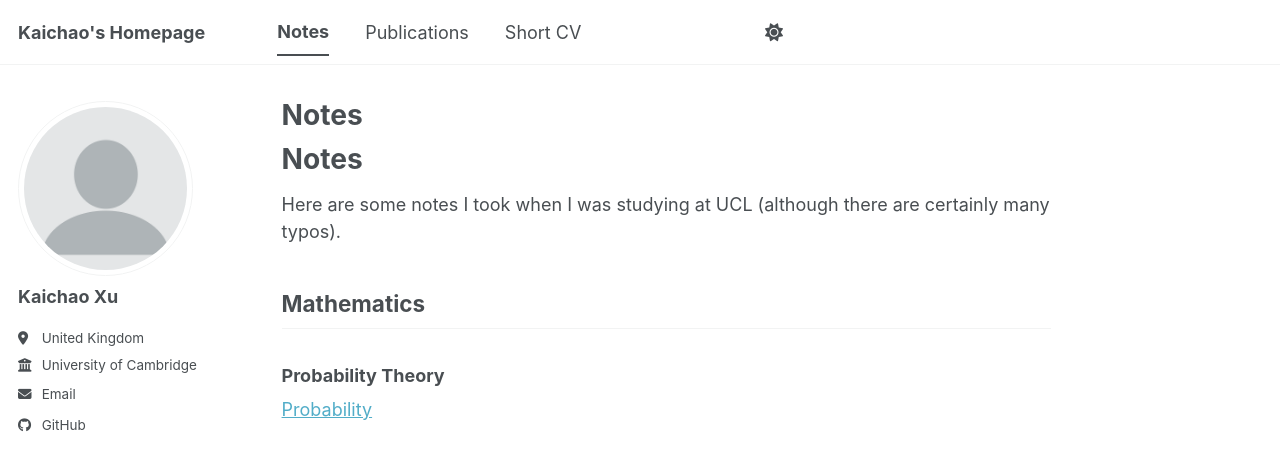
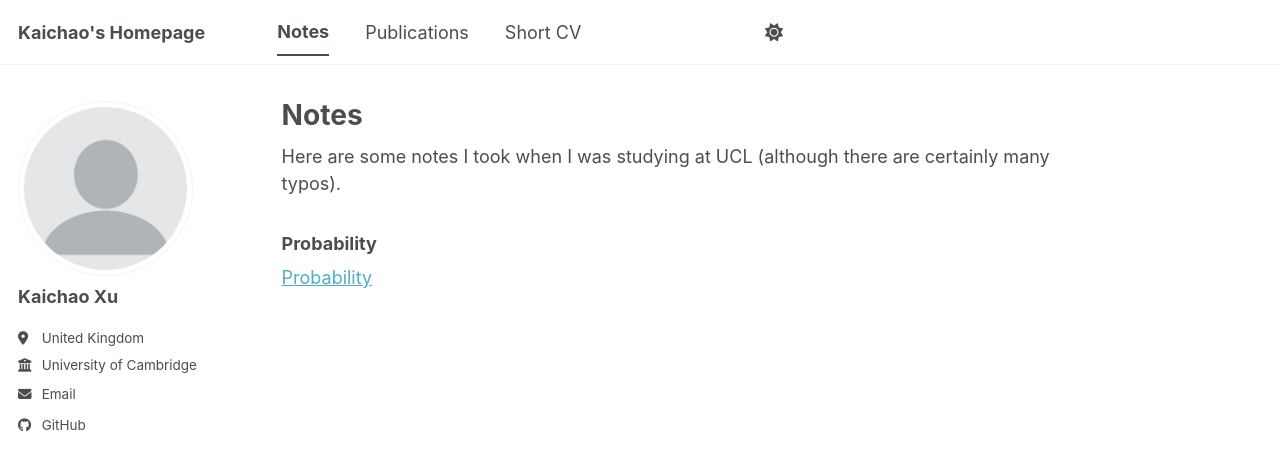
Before and after one commit to kx247/kaichaoxu, a Jekyll site: the page built from _pages/notes.md, in a window 1280 px wide. Shown: the top 470 px of the page. Built offline with Jekyll 4.4.1, drawn with Linux system fonts in a browser that asks for light colours; a style sheet for code colours, icons or effects is not loaded.

Commit message:
Update notes.md

```diff
--- a/_pages/notes.md
+++ b/_pages/notes.md
@@ -4,12 +4,8 @@ permalink: /notes/
 author_profile: true
 ---
 
-# Notes
-
 Here are some notes I took when I was studying at UCL (although there are certainly many typos).
 
-## Mathematics
-
-### Probability Theory
+### Probability
 
 [Probability](/files/Probability.pdf)
```
